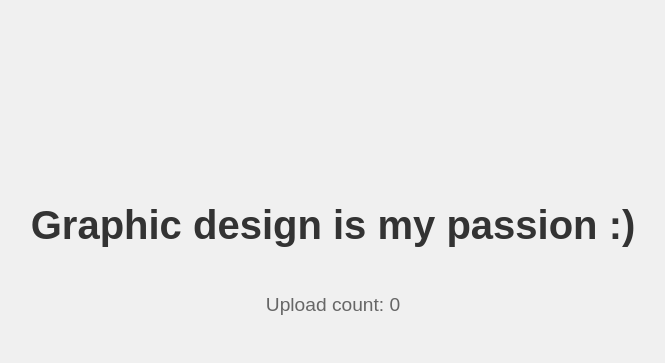
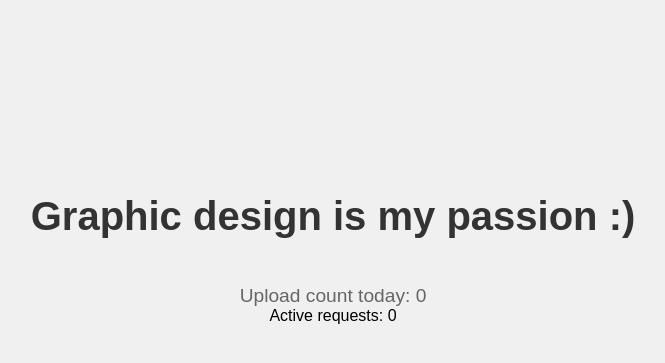
Before and after one commit to loganm123/baby-first-ocr, a Flask app: page /secret-api-counter in a window 1280 px wide. Shown: the part 154-517 px from the top of the page, without its empty margins (307-972 px from the left). Run offline with Flask 3, Linux system fonts and the light colour scheme.

Commit message:
Need to get this working where I can host somewhere other than local

```diff
--- a/app.py
+++ b/app.py
@@ -6,7 +6,6 @@ from datetime import datetime, timedelta
 import calendar as calendar
 import decimal as Decimal
 import time as time
-import datetime
 from decimal import Decimal
 from PIL import Image
 import pytesseract
@@ -15,7 +14,9 @@ import numpy as np
 from collections import defaultdict
 import os
 
-UPLOAD_COUNTS = int()
+UPLOAD_COUNTS = defaultdict(int)
+ACTIVE_REQUESTS = int()
+
 
 API_KEYS = {"test-key123"}
 
@@ -27,7 +28,12 @@ def load_counts():
 
 def save_counts():
     global UPLOAD_COUNTS
-    UPLOAD_COUNTS += 1
+    today = datetime.now().date().isoformat()
+    UPLOAD_COUNTS[today] += 1
+    with open('upload_counts.json', 'w') as f:
+        json.dump(dict(UPLOAD_COUNTS), f)
+
+
 
 
 def allowed_file(filename):
@@ -36,22 +42,19 @@ def allowed_file(filename):
 
 
 def require_api_key(func):
+    @wraps(func)
     def decorator(*args, **kwargs):
-        # Get the API key from the request headers
-        api_key = request.headers.get('x-api-key')
+        global ACTIVE_REQUESTS
+        ACTIVE_REQUESTS += 1
+        try:
+            api_key = request.headers.get('x-api-key')
+            if not api_key or api_key not in API_KEYS:
+                return jsonify({"error": "Unauthorized"}), 401
+            return func(*args, **kwargs)
+        finally:
+            ACTIVE_REQUESTS -= 1
+    return decorator
 
-        # Check if the API key is present and valid
-        if not api_key or api_key not in API_KEYS:
-            # If the API key is missing or invalid, return a 401 Unauthorized response
-            return jsonify({"error": "Unauthorized"}), 401
-
-        # If the API key is valid, proceed with the original function
-        return func(*args, **kwargs)
-
-    # Set the name of the decorated function to the original function's name
-    decorator.__name__ = func.__name__
-
-    return decorator
 
 def extract_price(line):
     pattern = r'\d+\.\d{2}'
@@ -78,29 +81,20 @@ def read_ocr(image_file):
     print(receipt_data)
     return receipt_data
 
-"""
-def process_receipt_data():
-    receipt_data = session.get("receipt_data", [])
-
-    for item in receipt_data:
-        item['category'] = ai_categorize(item['line'])
-
-    session["receipt_data"] = receipt_data
-    return receipt_data
-"""
 #start session
 app.config["SESSION_PERMANENT"] = False
 app.config["SESSION_TYPE"] = "filesystem"
 
 @app.route("/secret-api-counter")
-def homepage():
-    upload_count = str(UPLOAD_COUNTS)
-    return render_template("home.html", upload_count = upload_count)
+def secret_api_counter():
+    today = datetime.now().date().isoformat()
+    today_count = UPLOAD_COUNTS.get(today, 0)
+    return render_template("secretcounter.html", upload_count=str(today_count), active_requests=ACTIVE_REQUESTS)
+
 
 @app.route('/upload', methods=['POST'])
 @require_api_key
 def upload_image():
-    save_counts()
     if 'file' not in request.files:
         print("No file part'")
         return jsonify({'error': 'No file part'}), 400
@@ -112,17 +106,26 @@ def upload_image():
         img = Image.open(file)
         img.show()
         ocr_text = read_ocr(file)
-        #processed_data = process_receipt_data(
+        save_counts()  # Call save_counts() here
         return jsonify(ocr_text)
     print("Invalid file type")
     return jsonify({'error': 'Invalid file type'}), 400
 
-@app.route('/get_count')
-def get_count():
-    return jsonify({'count': str(UPLOAD_COUNTS)})
+
+@app.route('/get_status')
+def get_status():
+    today = datetime.now().date().isoformat()
+    today_count = UPLOAD_COUNTS.get(today, 0)
+    print(UPLOAD_COUNTS)
+    return jsonify({
+        'count': str(today_count),
+        'active_requests': str(ACTIVE_REQUESTS)
+    })
 
 
 
-#runs the application
+
+
 if __name__ == '__main__':
+    load_counts()
     app.run(host='0.0.0.0', port=6969, debug=True)
--- a/templates/home.html
+++ b/templates/secretcounter.html
@@ -29,18 +29,25 @@
 </head>
 <body>
     <h1>Graphic design is my passion :)</h1>
-    <div id="counter">Upload count: <span id="count">{{ upload_count }}</span></div>
+    <div id="counter">Upload count today: <span id="count">{{ upload_count }}</span></div>
+    <div id="active-requests">Active requests: <span id="active-count">{{active_requests}}</span></div>
+
 </body>
 <script>
-    function updateCounter() {
-        fetch('/get_count')
+    function updateStatus() {
+        fetch('/get_status')
             .then(response => response.json())
             .then(data => {
                 document.getElementById('count').textContent = data.count;
+                document.getElementById('active-count').textContent = data.active_requests;
             });
     }
 
-    setInterval(updateCounter, 5000); // Update every 5 seconds
-    </script>
+    setInterval(updateStatus, 1000); // Update every second
+
+    // Initial update
+    updateStatus();
+</script>
+
 
 </html>
--- /dev/null
+++ b/upload_counts.json
@@ -0,0 +1 @@
+{"2024-07-31": 14}
```
